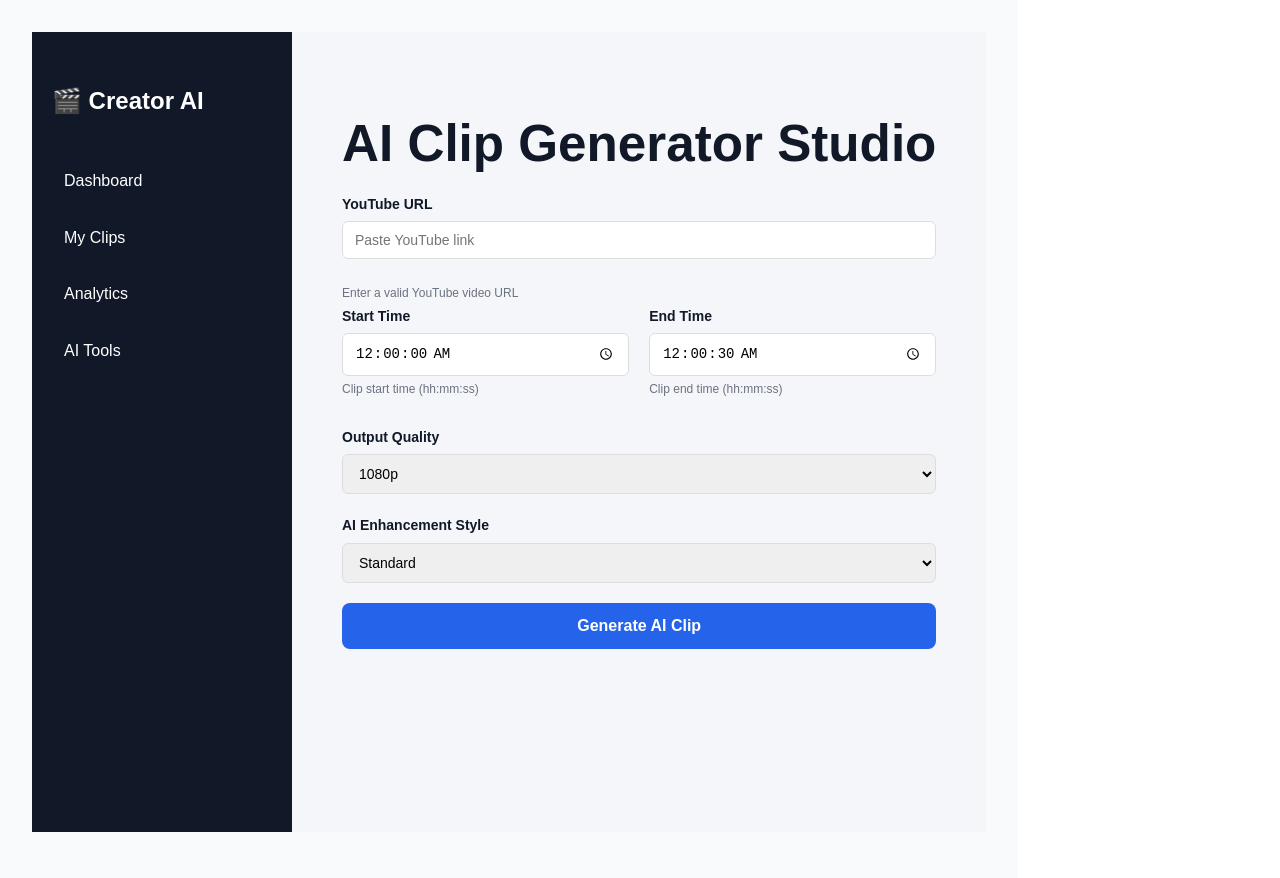
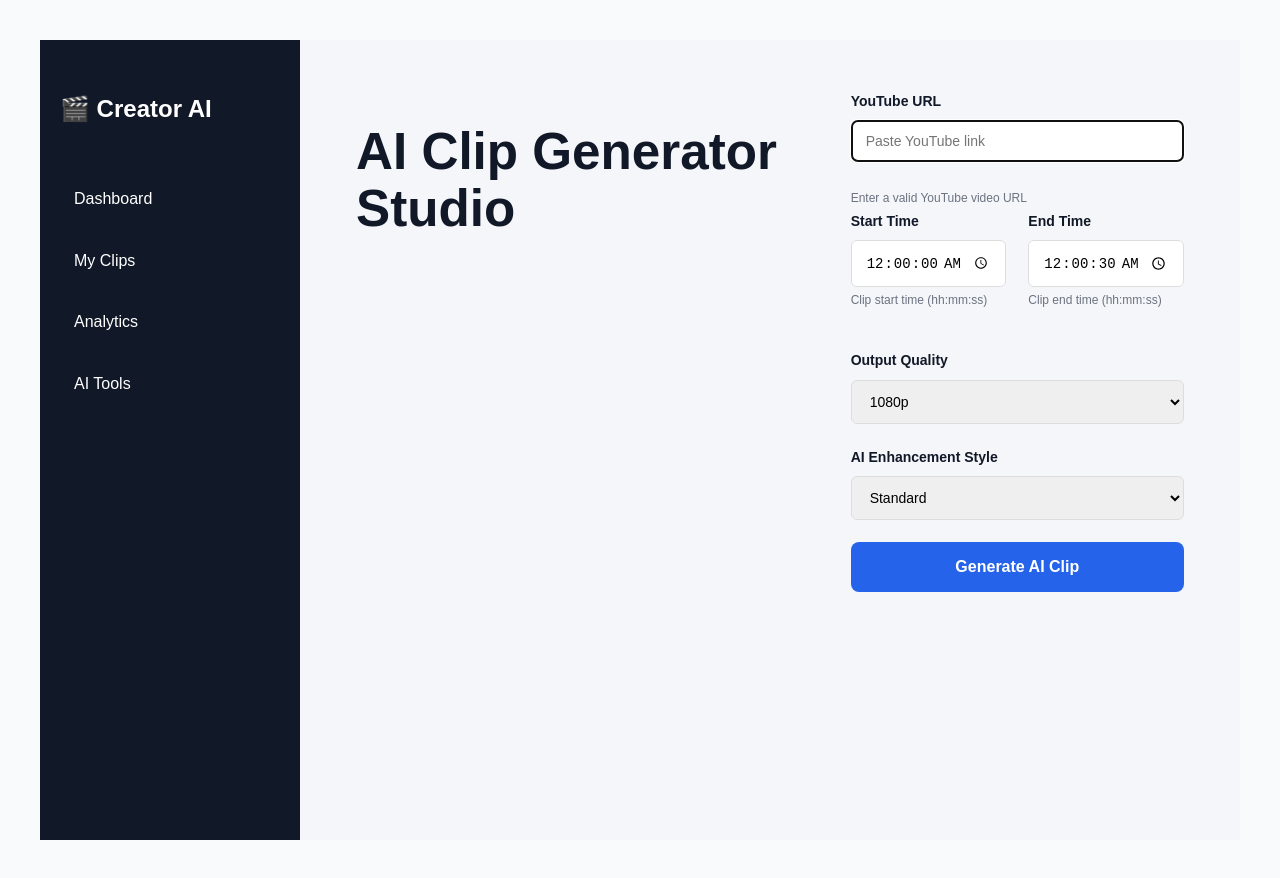
Before and after one commit to resellingwithesss-lang/ai-video-clipper, a React (Vite) app in the folder app/: page / in a window 1280 px wide. Shown: the top 878 px of the page. Built offline with nearby package versions, Linux system fonts and the light colour scheme.

Commit message:
🎨 AI frontend UX improvements

```diff
--- a/app/src/App.jsx
+++ b/app/src/App.jsx
@@ -42,25 +42,55 @@ function App() {
       <nav style={styles.sidebar} aria-label="Primary">
         <h2 style={styles.sidebarHeader}>🎬 Creator AI</h2>
         <ul style={styles.navList}>
-          <li style={styles.navItem} tabIndex={0} role="link" aria-label="Dashboard">
+          <li
+            style={styles.navItem}
+            tabIndex={0}
+            role="link"
+            aria-label="Dashboard"
+            onKeyDown={(e) => e.key === "Enter" && e.currentTarget.click()}
+          >
             Dashboard
           </li>
-          <li style={styles.navItem} tabIndex={0} role="link" aria-label="My Clips">
+          <li
+            style={styles.navItem}
+            tabIndex={0}
+            role="link"
+            aria-label="My Clips"
+            onKeyDown={(e) => e.key === "Enter" && e.currentTarget.click()}
+          >
             My Clips
           </li>
-          <li style={styles.navItem} tabIndex={0} role="link" aria-label="Analytics">
+          <li
+            style={styles.navItem}
+            tabIndex={0}
+            role="link"
+            aria-label="Analytics"
+            onKeyDown={(e) => e.key === "Enter" && e.currentTarget.click()}
+          >
             Analytics
           </li>
-          <li style={styles.navItem} tabIndex={0} role="link" aria-label="AI Tools">
+          <li
+            style={styles.navItem}
+            tabIndex={0}
+            role="link"
+            aria-label="AI Tools"
+            onKeyDown={(e) => e.key === "Enter" && e.currentTarget.click()}
+          >
             AI Tools
           </li>
         </ul>
       </nav>
 
       <main style={styles.main}>
-        <h1 style={{ marginBottom: 20 }}>AI Clip Generator Studio</h1>
+        <h1 style={{ marginBottom: 28 }}>AI Clip Generator Studio</h1>
 
-        <form onSubmit={handleSubmit} style={styles.card} aria-live="polite" aria-busy={loading}>
+        <form
+          onSubmit={handleSubmit}
+          style={styles.card}
+          aria-live="polite"
+          aria-busy={loading}
+          noValidate
+        >
           <label htmlFor="urlInput" style={styles.label}>
             YouTube URL
           </label>
@@ -73,6 +103,9 @@ function App() {
             required
             style={styles.input}
             aria-describedby="urlHelp"
+            disabled={loading}
+            autoComplete="off"
+            autoFocus
           />
           <small id="urlHelp" style={styles.helpText}>
             Enter a valid YouTube video URL
@@ -92,6 +125,8 @@ function App() {
                 style={styles.input}
                 max={end}
                 aria-describedby="startHelp"
+                disabled={loading}
+                pattern="\d{2}:\d{2}:\d{2}"
               />
               <small id="startHelp" style={styles.helpText}>
                 Clip start time (hh:mm:ss)
@@ -111,6 +146,8 @@ function App() {
                 style={styles.input}
                 min={start}
                 aria-describedby="endHelp"
+                disabled={loading}
+                pattern="\d{2}:\d{2}:\d{2}"
               />
               <small id="endHelp" style={styles.helpText}>
                 Clip end time (hh:mm:ss)
@@ -126,6 +163,7 @@ function App() {
             value={quality}
             onChange={(e) => setQuality(e.target.value)}
             style={styles.input}
+            disabled={loading}
           >
             <option>1080p</option>
             <option>720p</option>
@@ -140,6 +178,7 @@ function App() {
             value={style}
             onChange={(e) => setStyle(e.target.value)}
             style={styles.input}
+            disabled={loading}
           >
             <option>Standard</option>
             <option>Viral Optimized</option>
@@ -148,7 +187,8 @@ function App() {
           </select>
 
           <button
-            disabled={loading}
+            type="submit"
+            disabled={loading || !url.trim()}
             style={{
               ...styles.button,
               opacity: loading ? 0.7 : 1,
@@ -159,7 +199,11 @@ function App() {
           >
             {loading ? (
               <span>
-                <span className="spinner" aria-hidden="true" style={styles.spinner}></span>
+                <span
+                  className="spinner"
+                  aria-hidden="true"
+                  style={styles.spinner}
+                ></span>
                 Processing...
               </span>
             ) : (
@@ -168,7 +212,15 @@ function App() {
           </button>
 
           {message && (
-            <p role="alert" style={{ marginTop: 15, color: message.startsWith("Error") ? "#dc2626" : "#16a34a", fontWeight: "600" }}>
+            <p
+              role="alert"
+              style={{
+                marginTop: 15,
+                color: message.startsWith("⚠️ Error") ? "#dc2626" : "#16a34a",
+                fontWeight: "600",
+                lineHeight: 1.4,
+              }}
+            >
               {message}
             </p>
           )}
@@ -193,10 +245,10 @@ const styles = {
     padding: "30px 20px",
     display: "flex",
     flexDirection: "column",
-    gap: 20,
+    gap: 24,
   },
   sidebarHeader: {
-    marginBottom: 20,
+    marginBottom: 24,
     fontWeight: "bold",
     fontSize: "24px",
   },
@@ -206,25 +258,28 @@ const styles = {
     margin: 0,
     display: "flex",
     flexDirection: "column",
-    gap: 15,
+    gap: 16,
   },
   navItem: {
     color: "white",
     cursor: "pointer",
     fontWeight: "500",
     borderRadius: 6,
-    padding: "8px 12px",
+    padding: "10px 14px",
     userSelect: "none",
     transition: "background-color 0.2s ease",
+    outline: "none",
   },
   main: {
     flex: 1,
-    padding: "50px",
+    padding: "50px 56px",
     overflowY: "auto",
+    display: "flex",
+    justifyContent: "center",
   },
   card: {
     background: "white",
-    padding: "30px 35px",
+    padding: "36px 40px",
     borderRadius: "12px",
     boxShadow: "0 10px 25px rgba(0,0,0,0.08)",
     maxWidth: "600px",
@@ -234,28 +289,29 @@ const styles = {
   label: {
     fontWeight: "600",
     fontSize: "14px",
-    marginBottom: 6,
+    marginBottom: 8,
     display: "block",
   },
   input: {
     width: "100%",
-    padding: "10px 12px",
-    marginBottom: "20px",
+    padding: "12px 14px",
+    marginBottom: "22px",
     borderRadius: "6px",
     border: "1px solid #ddd",
     fontSize: "14px",
     boxSizing: "border-box",
+    transition: "border-color 0.2s ease",
   },
   helpText: {
     fontSize: "12px",
     color: "#6b7280",
-    marginTop: "-16px",
-    marginBottom: "12px",
+    marginTop: "-18px",
+    marginBottom: "14px",
   },
   timeInputsWrapper: {
     display: "flex",
-    gap: "20px",
-    marginBottom: "15px",
+    gap: "22px",
+    marginBottom: "25px",
   },
   timeInputContainer: {
     flex: 1,
@@ -264,7 +320,7 @@ const styles = {
   },
   button: {
     width: "100%",
-    padding: "14px",
+    padding: "16px",
     backgroundColor: "#2563eb",
     color: "white",
     border: "none",
@@ -272,6 +328,7 @@ const styles = {
     fontSize: "16px",
     fontWeight: "600",
     transition: "background-color 0.3s ease",
+    userSelect: "none",
   },
   spinner: {
     display: "inline-block",
--- a/app/src/main.jsx
+++ b/app/src/main.jsx
@@ -19,13 +19,14 @@ createRoot(rootElement).render(
         minHeight: '100vh',
         display: 'flex',
         flexDirection: 'column',
-        padding: '2rem 2rem 3rem',
-        gap: '2rem',
+        padding: '2.5rem 2.5rem 4rem',
+        gap: '2.5rem',
         backgroundColor: '#f9fafb',
         maxWidth: '1200px',
         margin: '0 auto',
         fontFamily: "'Segoe UI', Tahoma, Geneva, Verdana, sans-serif",
         lineHeight: 1.6,
+        outline: 'none',
       }}
       tabIndex={-1} // improve focus management for screen readers
     >
```
